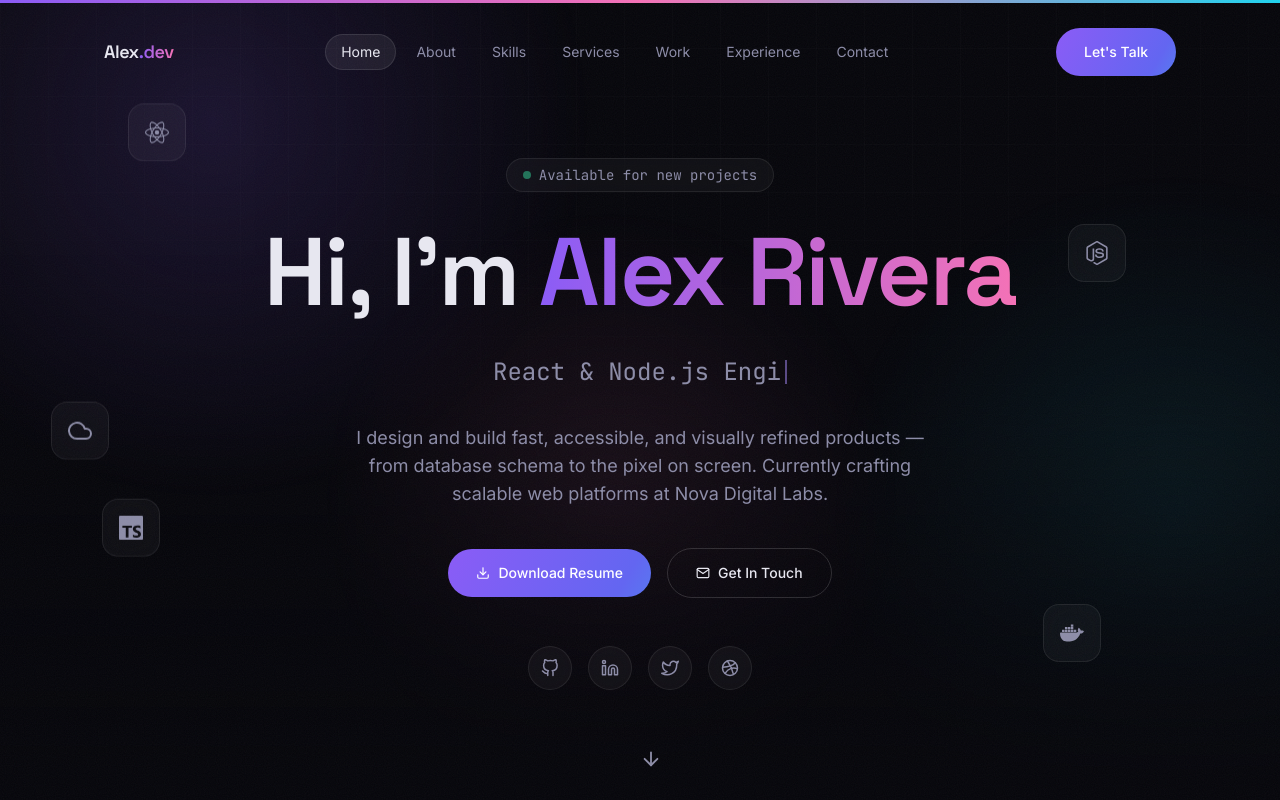
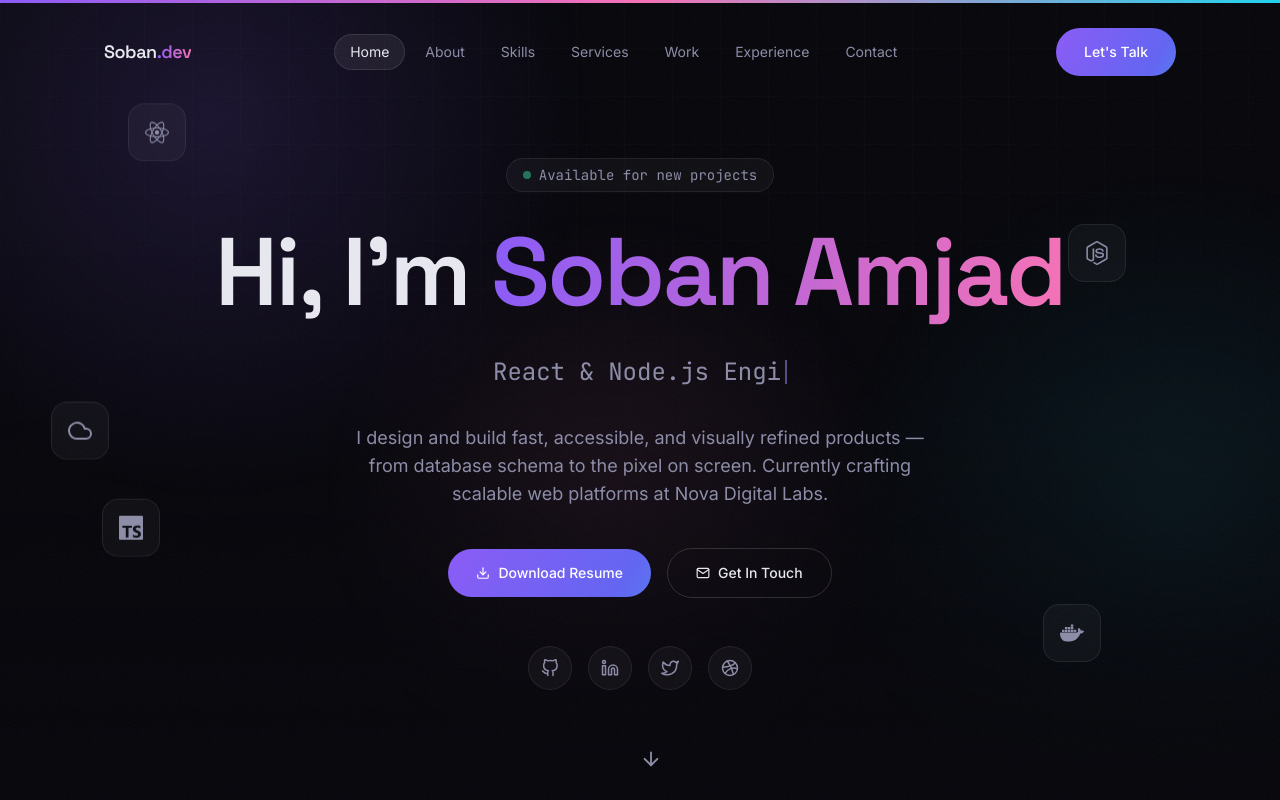
Before and after one commit to Sobanamjad/premium-portfolio, a React (Vite) app: page / in a window 1280 px wide. Shown: the top 800 px of the page. Built offline with nearby package versions, Linux system fonts and the light colour scheme.

Commit message:
fix: name

```diff
--- a/index.html
+++ b/index.html
@@ -12,7 +12,7 @@
     <link rel="preconnect" href="https://fonts.googleapis.com" />
     <link rel="preconnect" href="https://fonts.gstatic.com" crossorigin />
     <link href="https://fonts.googleapis.com/css2?family=Space+Grotesk:wght@400;500;600;700&family=Inter:wght@300;400;500;600;700;800&family=JetBrains+Mono:wght@400;500&display=swap" rel="stylesheet" />
-    <title>Alex Rivera — Senior Full-Stack Developer</title>
+    <title>Soban Amjad — Senior Full-Stack Developer</title>
   </head>
   <body>
     <div id="root"></div>
--- a/src/components/Loader.jsx
+++ b/src/components/Loader.jsx
@@ -13,7 +13,7 @@ export default function Loader() {
         animate={{ opacity: 1, y: 0 }}
         transition={{ duration: 0.6 }}
       >
-        Alex Rivera
+        Soban Amjad
       </motion.span>
       <div className="w-40 h-[3px] rounded-full bg-white/10 overflow-hidden">
         <motion.div
--- a/src/components/Navbar.jsx
+++ b/src/components/Navbar.jsx
@@ -60,7 +60,7 @@ export default function Navbar() {
               }}
               className="font-display text-lg font-semibold tracking-tight text-ink"
             >
-              Alex<span className="gradient-text">.dev</span>
+              Soban<span className="gradient-text">.dev</span>
             </a>
 
             <nav className="hidden lg:flex items-center gap-1">
--- a/src/components/ScrollProgress.jsx
+++ b/src/components/ScrollProgress.jsx
@@ -1,14 +1,13 @@
-import { motion, useScroll, useSpring } from 'framer-motion'
+import { motion, useScroll } from 'framer-motion'
 
 /** Thin gradient bar fixed to the top of the viewport, tracking scroll progress. */
 export default function ScrollProgress() {
   const { scrollYProgress } = useScroll()
-  const scaleX = useSpring(scrollYProgress, { stiffness: 120, damping: 24, mass: 0.2 })
 
   return (
     <motion.div
       className="fixed top-0 left-0 right-0 h-[3px] origin-left z-[90] bg-gradient-to-r from-violet via-pink to-cyan"
-      style={{ scaleX }}
+      style={{ scaleX: scrollYProgress }}
     />
   )
 }
--- a/src/index.css
+++ b/src/index.css
@@ -11,13 +11,10 @@
 }
 
 html {
-  scroll-behavior: smooth;
+  /* Removed scroll-behavior: smooth to prevent native scrollbar lag */
 }
 
 @media (prefers-reduced-motion: reduce) {
-  html {
-    scroll-behavior: auto;
-  }
   *, *::before, *::after {
     animation-duration: 0.01ms !important;
     animation-iteration-count: 1 !important;
--- a/src/sections/Footer.jsx
+++ b/src/sections/Footer.jsx
@@ -10,7 +10,7 @@ export default function Footer() {
     <footer className="relative border-t border-white/[0.06] px-6 sm:px-10 lg:px-20 py-14">
       <div className="container-max flex flex-col items-center gap-8 text-center">
         <a href="#home" className="font-display text-2xl font-semibold tracking-tight text-ink">
-          Alex<span className="gradient-text">.dev</span>
+          Soban<span className="gradient-text">.dev</span>
         </a>
 
         <nav className="flex flex-wrap justify-center gap-x-6 gap-y-2">
@@ -52,7 +52,7 @@ export default function Footer() {
         </div>
 
         <p className="text-ink-faint text-xs font-mono">
-          © {year} Alex Rivera. Built with React, Tailwind CSS & Framer Motion.
+          © {year} Soban Amjad. Built with React, Tailwind CSS & Framer Motion.
         </p>
       </div>
     </footer>
--- a/src/sections/Hero.jsx
+++ b/src/sections/Hero.jsx
@@ -39,7 +39,7 @@ export default function Hero() {
           transition={{ duration: 0.8, delay: 0.15, ease: [0.22, 1, 0.36, 1] }}
           className="font-display text-5xl sm:text-7xl lg:text-8xl font-semibold tracking-tight leading-[0.95]"
         >
-          Hi, I'm <span className="gradient-text">Alex Rivera</span>
+          Hi, I'm <span className="gradient-text">Soban Amjad</span>
         </motion.h1>
 
         <motion.div
```
